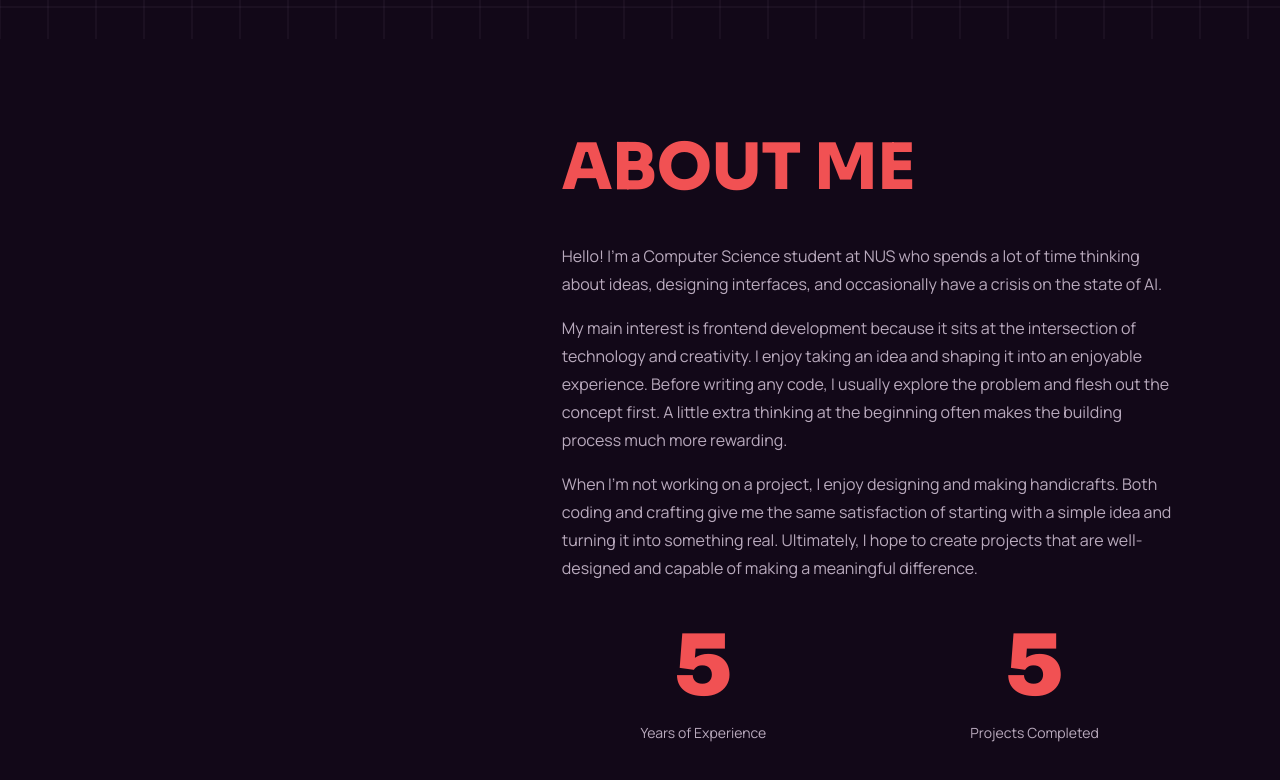
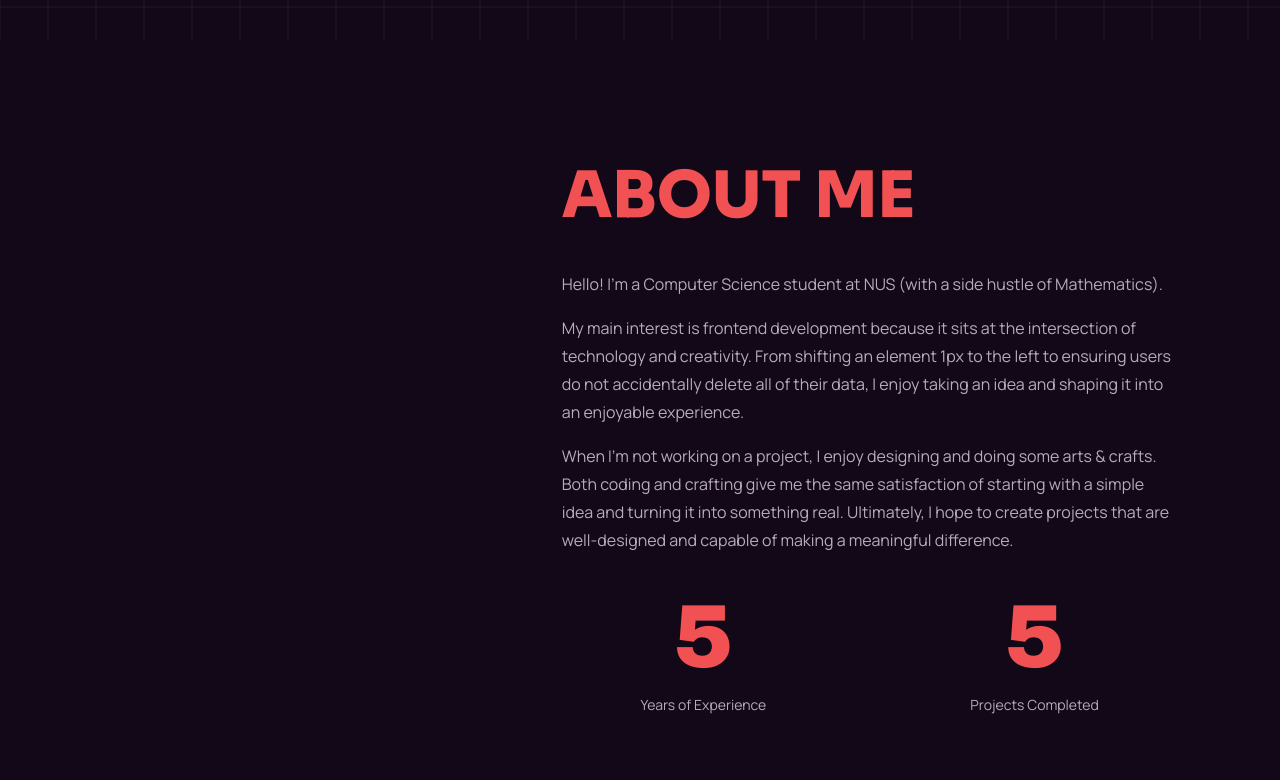
Before and after one commit to lingsongc/lingsongc.github.io, a React (Vite) app: page / in a window 1280 px wide. Shown: the part 761-1541 px from the top of the page. Built offline with nearby package versions, Linux system fonts and the light colour scheme; a web font is replaced by a local one.

Commit message:
update about me description

```diff
--- a/src/data/about.ts
+++ b/src/data/about.ts
@@ -40,9 +40,9 @@ const aboutStatistics: AboutStatistics[] = [
 
 export const aboutDetails: AboutDetails = {
     description: `
-        Hello! I’m a Computer Science student at NUS who spends a lot of time thinking about ideas, designing interfaces, and occasionally have a crisis on the state of AI.\n
-        My main interest is frontend development because it sits at the intersection of technology and creativity. I enjoy taking an idea and shaping it into an enjoyable experience. Before writing any code, I usually explore the problem and flesh out the concept first. A little extra thinking at the beginning often makes the building process much more rewarding.\n
-        When I’m not working on a project, I enjoy designing and making handicrafts. Both coding and crafting give me the same satisfaction of starting with a simple idea and turning it into something real. Ultimately, I hope to create projects that are well-designed and capable of making a meaningful difference.
+        Hello! I’m a Computer Science student at NUS (with a side hustle of Mathematics).\n
+        My main interest is frontend development because it sits at the intersection of technology and creativity. From shifting an element 1px to the left to ensuring users do not accidentally delete all of their data, I enjoy taking an idea and shaping it into an enjoyable experience.\n
+        When I’m not working on a project, I enjoy designing and doing some arts & crafts. Both coding and crafting give me the same satisfaction of starting with a simple idea and turning it into something real. Ultimately, I hope to create projects that are well-designed and capable of making a meaningful difference.
     `,
     statistics: aboutStatistics
 }
```
